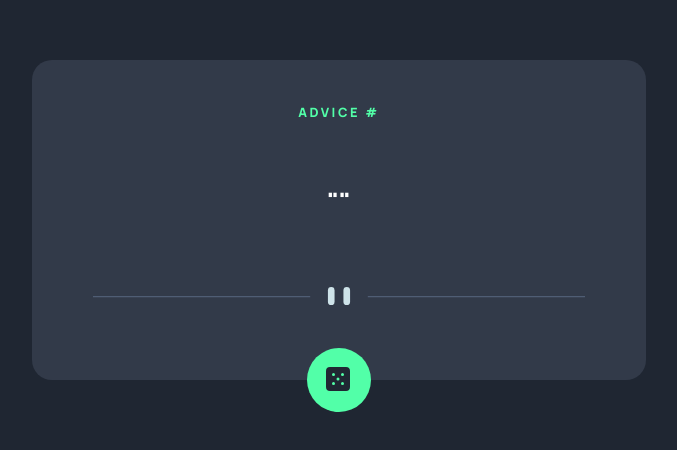
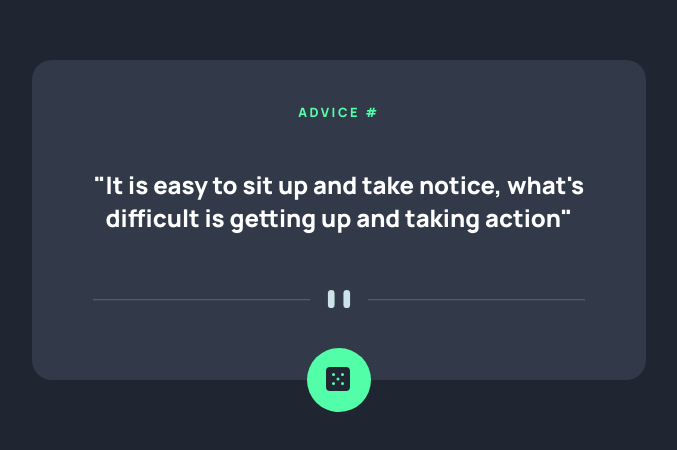
Before and after one commit to gitahievans/advice-generator, a React (Vite) app: page / in a window 1536 px wide. Shown: the part 186-636 px from the top of the page, without its empty margins (429-1106 px from the left). Built offline with nearby package versions, Linux system fonts and the light colour scheme.

Commit message:
Set default advice

```diff
--- a/src/Advice.jsx
+++ b/src/Advice.jsx
@@ -5,7 +5,7 @@ const Advice = ({ advice, fetchAdvice }) => {
     <div className="container">
       <p id="ad">ADVICE #{advice.id}</p>
       <div className="advice-container">
-        <p>"{advice.advice}"</p>
+        { advice ? <p>"{advice.advice}"</p> : <p>"It is easy to sit up and take notice, what's difficult is getting up and taking action"</p>}
       </div>
       <img
         src="/images/pattern-divider-mobile.svg"
--- a/src/App.jsx
+++ b/src/App.jsx
@@ -5,9 +5,9 @@ import Advice from "./Advice";
 function App() {
   const [advice, setAdvice] = useState("");
   // const [isActive, setIsActive] = useState(false);
-  window.onload = () => {
-    fetchAdvice();
-  };
+  // window.onload = () => {
+  //   fetchAdvice();
+  // };
 
   const fetchAdvice = async () => {
     try {
--- a/src/index.css
+++ b/src/index.css
@@ -213,7 +213,7 @@ body {
 
 
   .dktp-divider {
-    top: 71%;
+    top: 72%;
   }
 
      .btn {
```
